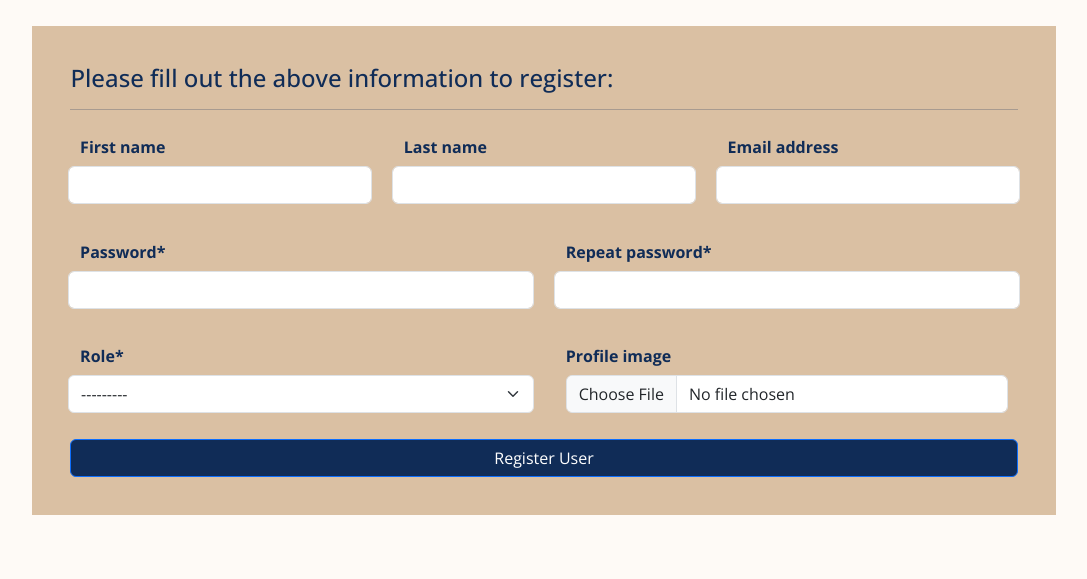
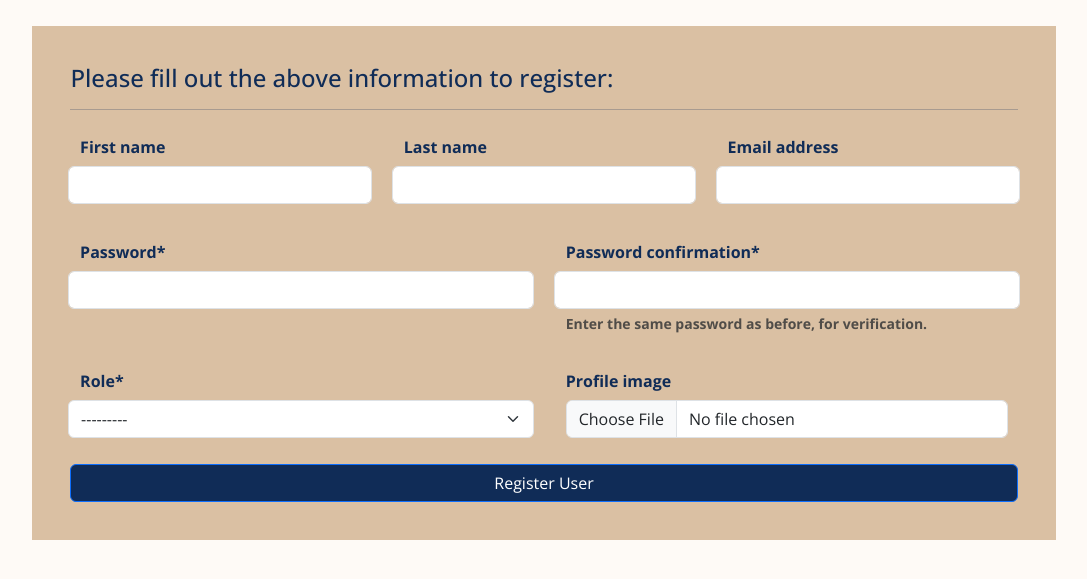
Before and after one commit to enmabolz/blog_project, a Django app: page /users/register/ in a window 1280 px wide. Shown: the part 56-635 px from the top of the page, without its empty margins (96-1183 px from the left). Run offline with Django 5.2, Linux system fonts and the light colour scheme; some libraries are stand-ins or nearby versions.

Commit message:
Working on the users app to login and user CRUD operations

```diff
--- a/blog/users/forms.py
+++ b/blog/users/forms.py
@@ -1,7 +1,8 @@
 from django import forms
 from .models import CustomUser
 from crispy_forms.helper import FormHelper
-from crispy_forms.layout import Layout, Row, Column, Submit, ButtonHolder
+from crispy_forms.layout import Layout, Row, Column, Submit, ButtonHolder, HTML
+from django.contrib.auth.forms import UserCreationForm
 
 
 class LoginForm(forms.Form):
@@ -23,9 +24,19 @@ class LoginForm(forms.Form):
 
 
 
-class RegisterUserForm(forms.ModelForm):
-    repeat_password = forms.CharField(max_length=50, widget=forms.PasswordInput)
-    password = forms.CharField(max_length=50, widget=forms.PasswordInput)
+class RegisterUserForm(UserCreationForm):
+    password1 = forms.CharField(
+        label="Password",
+        strip=False,
+        widget=forms.PasswordInput(attrs={'autocomplete': 'new-password'}),
+    )
+
+    password2 = forms.CharField(
+        label="Password confirmation",
+        widget=forms.PasswordInput(attrs={'autocomplete': 'new-password'}),
+        strip=False,
+        help_text="Enter the same password as before, for verification.",
+    )
 
     def __init__(self, *args, **kwargs):
         super(RegisterUserForm, self).__init__(*args, **kwargs)
@@ -40,9 +51,8 @@ class RegisterUserForm(forms.ModelForm):
                 Column('email', css_class='custom-margin'),
             ),
             Row(
-
-                Column('password', css_class='custom-margin'),
-                Column('repeat_password', css_class='custom-margin'),
+                Column('password1', css_class='custom-margin'),
+                Column('password2', css_class='custom-margin'),
             ),
             Row(
                 Column('role', css_class='custom-margin'),
@@ -56,4 +66,78 @@ class RegisterUserForm(forms.ModelForm):
 
     class Meta:
         model = CustomUser
-        fields = ['first_name', 'last_name', 'email', 'password', 'repeat_password', 'role', 'profile_image']
+        fields = ['first_name', 'last_name', 'email', 'role', 'profile_image']
+
+    def clean_password2(self):
+        password1 = self.cleaned_data.get("password1")
+        password2 = self.cleaned_data.get("password2")
+
+        if password1 and password2 and password1 != password2:
+            raise forms.ValidationError("Passwords don't match")
+
+        return password2
+
+
+    def clean(self):
+        cleaned_data = super().clean()
+        required_fields = ['first_name', 'last_name', 'email', 'password1', 'password2']
+
+        for field_name in required_fields:
+            if not cleaned_data.get(field_name):
+                self.add_error(field_name, "This field is required")
+
+
+    def save(self, commit=True):
+        user = super().save(commit=False)
+        user.set_password(self.cleaned_data["password1"])
+
+        if commit:
+            user.save()
+
+        return user
+
+
+class EditUserForm(forms.ModelForm):
+    username = forms.CharField(max_length=100)
+    role = forms.CharField(max_length=50)
+    repeat_password = forms.CharField(max_length=50, widget=forms.PasswordInput)
+    password = forms.CharField(max_length=50, widget=forms.PasswordInput)
+
+    def __init__(self, *args, **kwargs):
+        super(EditUserForm, self).__init__(*args, **kwargs)
+
+        self.fields['first_name'].widget.attrs['readonly'] = True
+        self.fields['last_name'].widget.attrs['readonly'] = True
+        self.fields['username'].widget.attrs['readonly'] = True
+        self.fields['role'].widget.attrs['readonly'] = True
+
+
+        self.helper = FormHelper()
+        self.helper.form_class = 'form-horizontal'
+
+        self.helper.layout = Layout(
+            Row(
+                Column('first_name', css_class='custom-margin'),
+                Column('last_name', css_class='custom-margin'),
+
+            ),
+            Row(
+                Column('username', css_class='custom-margin'),
+                Column('email', css_class='custom-margin'),
+
+
+            ),
+            Row(
+                Column('role', css_class='custom-margin'),
+                Column('profile_image', css_class='custom-margin'),
+            ),
+            ButtonHolder(
+                Submit('submit', 'Edit User', css_class='btn btn-outline'),
+                HTML('<a href="{% url "users:change-password" %}" class="btn btn-outline">Change Password</a>'),
+                css_class='d-flex justify-content-between mt-3',
+            ),
+        )
+
+    class Meta:
+        model = CustomUser
+        fields = ['first_name', 'last_name', 'email', 'username', 'role', 'profile_image']
--- a/blog/users/urls.py
+++ b/blog/users/urls.py
@@ -1,9 +1,13 @@
 from django.urls import path
-from .views import UserLogin, RegisterUserView
+from .views import UserLogin, RegisterUserView, EditUser, PasswordChangeView, PasswordChangeDoneView
+
 
 app_name = 'users'
 
 urlpatterns = [
     path('login/', UserLogin.as_view(), name='login'),
     path('register/', RegisterUserView.as_view(), name='register'),
+    path('<int:pk>/edit', EditUser.as_view(), name='edit'),
+    path('password_change/', PasswordChangeView.as_view(), name='change-password'),
+    path('password_change_done/', PasswordChangeDoneView.as_view(), name='password-change-done'),
 ]
--- a/blog/users/views.py
+++ b/blog/users/views.py
@@ -1,9 +1,11 @@
 from django.shortcuts import render, redirect
 from django.contrib.auth import authenticate, login
+from django.contrib.auth.mixins import LoginRequiredMixin
 from django.contrib import messages
 from django.views.generic import TemplateView
-from .forms import LoginForm, RegisterUserForm
-from django.views.generic.edit import CreateView
+from .forms import LoginForm, RegisterUserForm, EditUserForm
+from django.views.generic.edit import CreateView, UpdateView
+from django.contrib.auth.views import PasswordChangeView, PasswordChangeDoneView
 from .models import CustomUser
 from django.urls import reverse_lazy
 
@@ -24,10 +26,9 @@ class UserLogin(TemplateView):
 
             if user is not None:
                 login(request, user)
-                # Redirect to a success page.
-                return redirect('posts:post-list')  # Replace 'home' with the name of your homepage URL
+
+                return redirect('posts:post-list')
             else:
-                # Return an 'invalid login' error message.
                 messages.error(request, 'Invalid username or password.')
 
 
@@ -36,3 +37,30 @@ class RegisterUserView(CreateView):
     template_name = 'users/register.html'
     form_class = RegisterUserForm
     success_url = reverse_lazy('posts:post-list')
+
+
+class EditUser(LoginRequiredMixin, UpdateView):
+    form_class = EditUserForm
+    model = CustomUser
+    template_name = 'users/edit_user.html'
+    success_url = reverse_lazy('posts:post-list')
+
+
+    def get_context_data(self, **kwargs):
+        context = super().get_context_data(**kwargs)
+
+        instance = self.get_object()
+
+        context['first_name'] = instance.first_name
+        context['email'] = instance.last_name
+        context['profile_image'] = instance.profile_image
+
+        return context
+
+
+class PasswordChangeView(PasswordChangeView):
+    template_name = 'users/password_change.html'
+
+
+class PasswordChangeDoneView(PasswordChangeDoneView):
+    template_name = 'users/password_change_done.html'
```
Also changed, not shown: blog/blog/settings.py (+9 -0 lines), blog/templates/users/edit_user.html (added, +17 -0 lines), blog/templates/users/password_change.html (added, +18 -0 lines), blog/templates/users/password_change_done.html (added, +8 -0 lines), blog/db.sqlite3, blog/static/css/style.css (line endings or trailing spaces).
